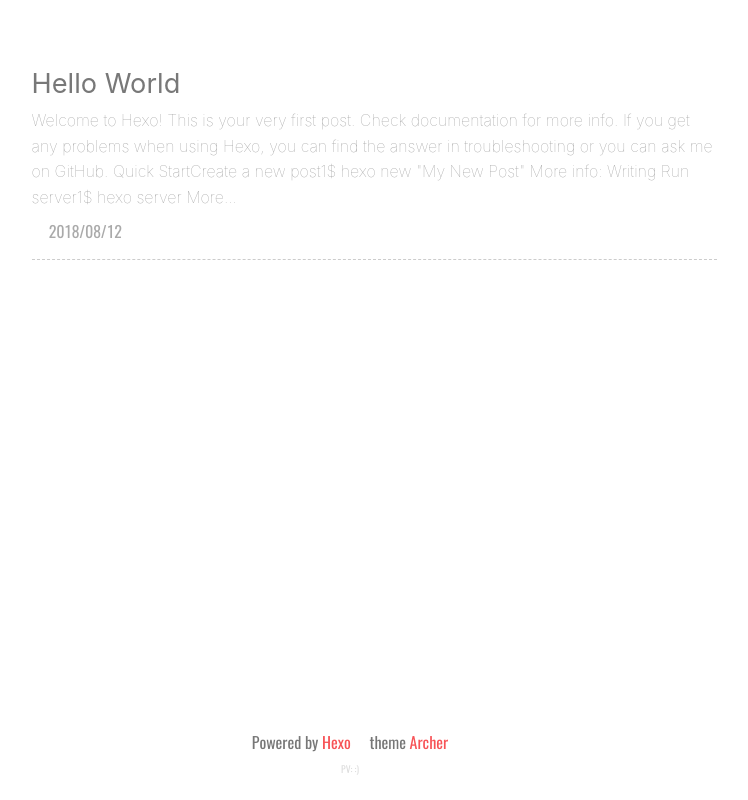
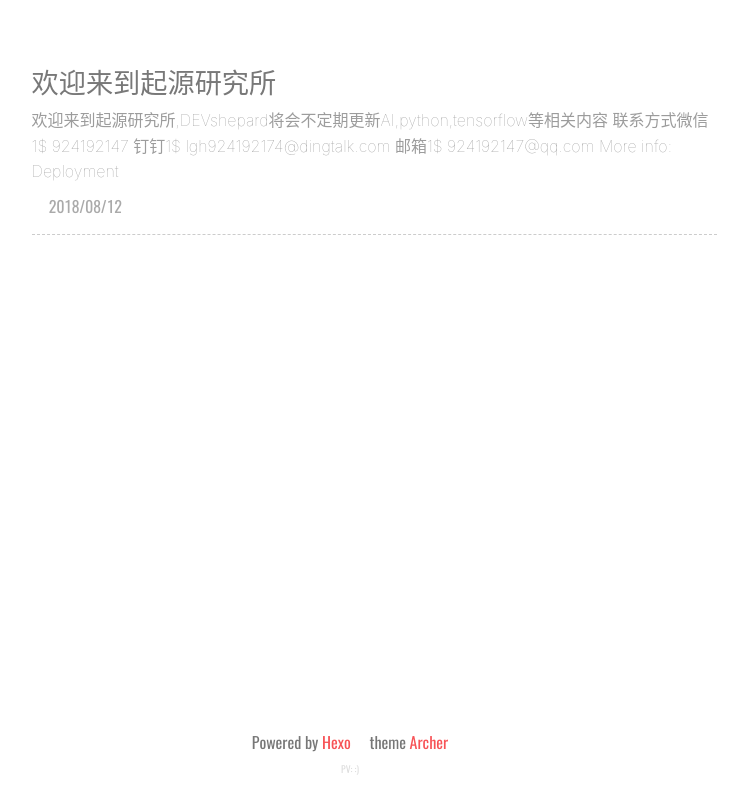
Before and after one commit to DevShepard/devshephard.github.io, a plain HTML site: page archives/index.html in a window 1280 px wide. Shown: the whole page, without its empty margins (290-1038 px from the left). Drawn offline with nearby package versions, Linux system fonts and the light colour scheme; some packages are replaced by stand-ins of ours; a script that the page names is missing; a web font is replaced by a local one.

Commit message:
Site updated: 2018-08-13 01:47:56

```diff
--- a/archives/index.html
+++ b/archives/index.html
@@ -341,14 +341,15 @@
     <article class="index-post">
         <a class="abstract-title" href = "/2018/08/12/hello-world/" >
 
-                <span>Hello World</span>
+                <span>欢迎来到起源研究所</span>
         </a>
         <div class="abstract-content">
-            Welcome to Hexo! This is your very first post. Check documentation for more info. If you get any problems when using Hexo, you can find the answer in troubleshooting or you can ask me on GitHub.
-Quick StartCreate a new post1$ hexo new "My New Post"
-More info: Writing
-Run server1$ hexo server
-More...
+            欢迎来到起源研究所,DEVshepard将会不定期更新AI,python,tensorflow等相关内容
+联系方式微信1$ 924192147
+钉钉1$ lgh924192174@dingtalk.com
+邮箱1$ 924192147@qq.com
+More info: Deployment
+
         </div>
         <div class="abstract-post-meta">
             <!-- date  -->
@@ -482,7 +483,7 @@ More...
 
 
         <li class="archive-post-item">
-            <span class="archive-post-date">Invalid date</span><a class="archive-post-title" href= "/2018/08/12/hello-world/" >Hello World</a>
+            <span class="archive-post-date">Invalid date</span><a class="archive-post-title" href= "/2018/08/12/hello-world/" >欢迎来到起源研究所</a>
         </li>
 
     </div>
--- a/content.json
+++ b/content.json
@@ -1 +1 @@
-{"meta":{"title":null,"subtitle":null,"description":null,"author":null,"url":"DevShepard.github.io"},"posts":[{"title":"Hello World","date":"2018-08-12T15:34:29.981Z","path":"2018/08/12/hello-world/","permalink":"DevShepard.github.io/2018/08/12/hello-world/","categories":[],"tags":[]}]}
+{"meta":{"title":null,"subtitle":null,"description":null,"author":null,"url":"DevShepard.github.io"},"posts":[{"title":"欢迎来到起源研究所","date":"2018-08-12T15:34:29.981Z","path":"2018/08/12/hello-world/","permalink":"DevShepard.github.io/2018/08/12/hello-world/","categories":[],"tags":[]}]}
--- a/index.html
+++ b/index.html
@@ -356,14 +356,15 @@ height:50vh;
     <article class="index-post">
         <a class="abstract-title" href = "/2018/08/12/hello-world/" >
 
-                <span>Hello World</span>
+                <span>欢迎来到起源研究所</span>
         </a>
         <div class="abstract-content">
-            Welcome to Hexo! This is your very first post. Check documentation for more info. If you get any problems when using Hexo, you can find the answer in troubleshooting or you can ask me on GitHub.
-Quick StartCreate a new post1$ hexo new "My New Post"
-More info: Writing
-Run server1$ hexo server
-More...
+            欢迎来到起源研究所,DEVshepard将会不定期更新AI,python,tensorflow等相关内容
+联系方式微信1$ 924192147
+钉钉1$ lgh924192174@dingtalk.com
+邮箱1$ 924192147@qq.com
+More info: Deployment
+
         </div>
         <div class="abstract-post-meta">
             <!-- date  -->
@@ -590,7 +591,7 @@ More...
 
 
         <li class="archive-post-item">
-            <span class="archive-post-date">Invalid date</span><a class="archive-post-title" href= "/2018/08/12/hello-world/" >Hello World</a>
+            <span class="archive-post-date">Invalid date</span><a class="archive-post-title" href= "/2018/08/12/hello-world/" >欢迎来到起源研究所</a>
         </li>
 
     </div>
```
Also changed, not shown: 2018/08/12/hello-world/index.html (+10 -14 lines), archives/2018/08/index.html (+8 -7 lines), archives/2018/index.html (+8 -7 lines).
